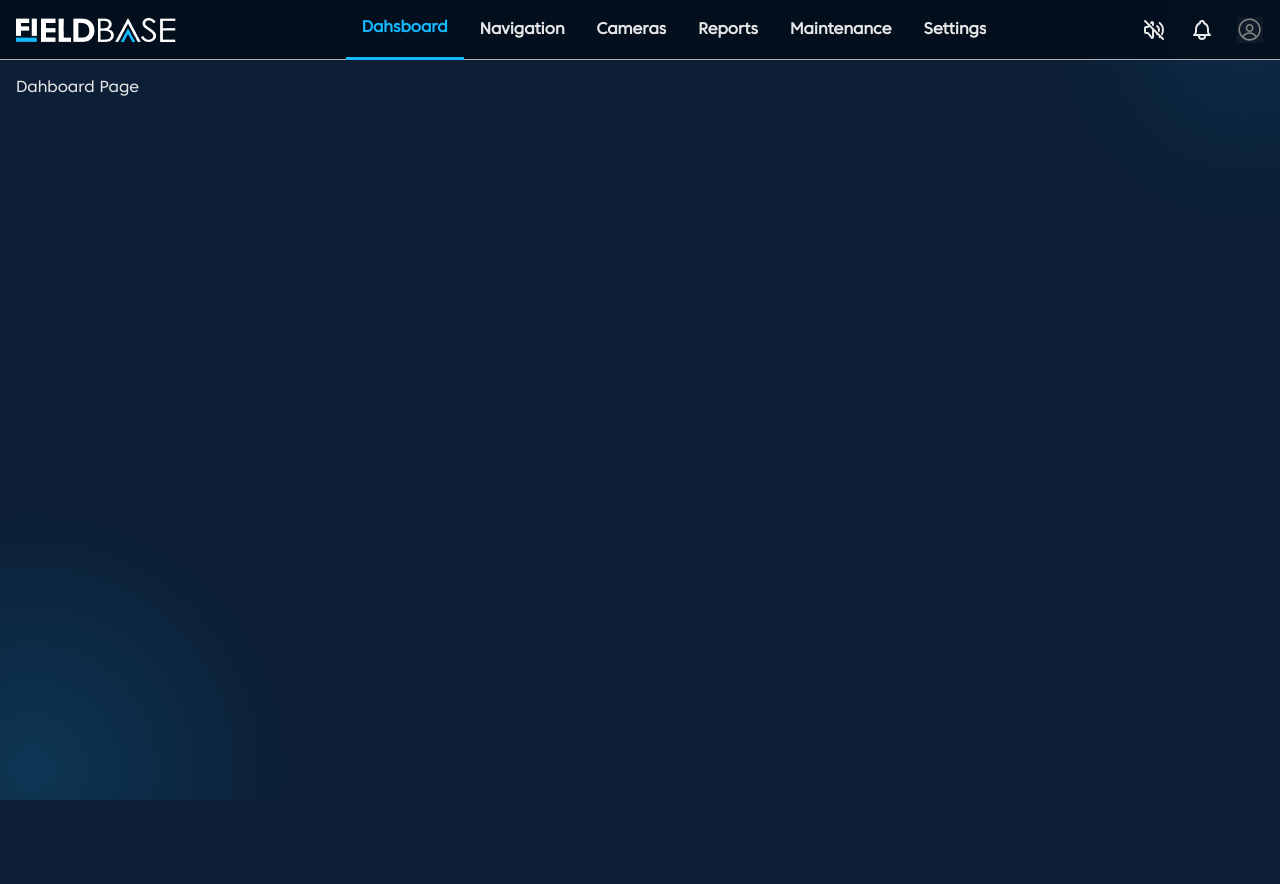
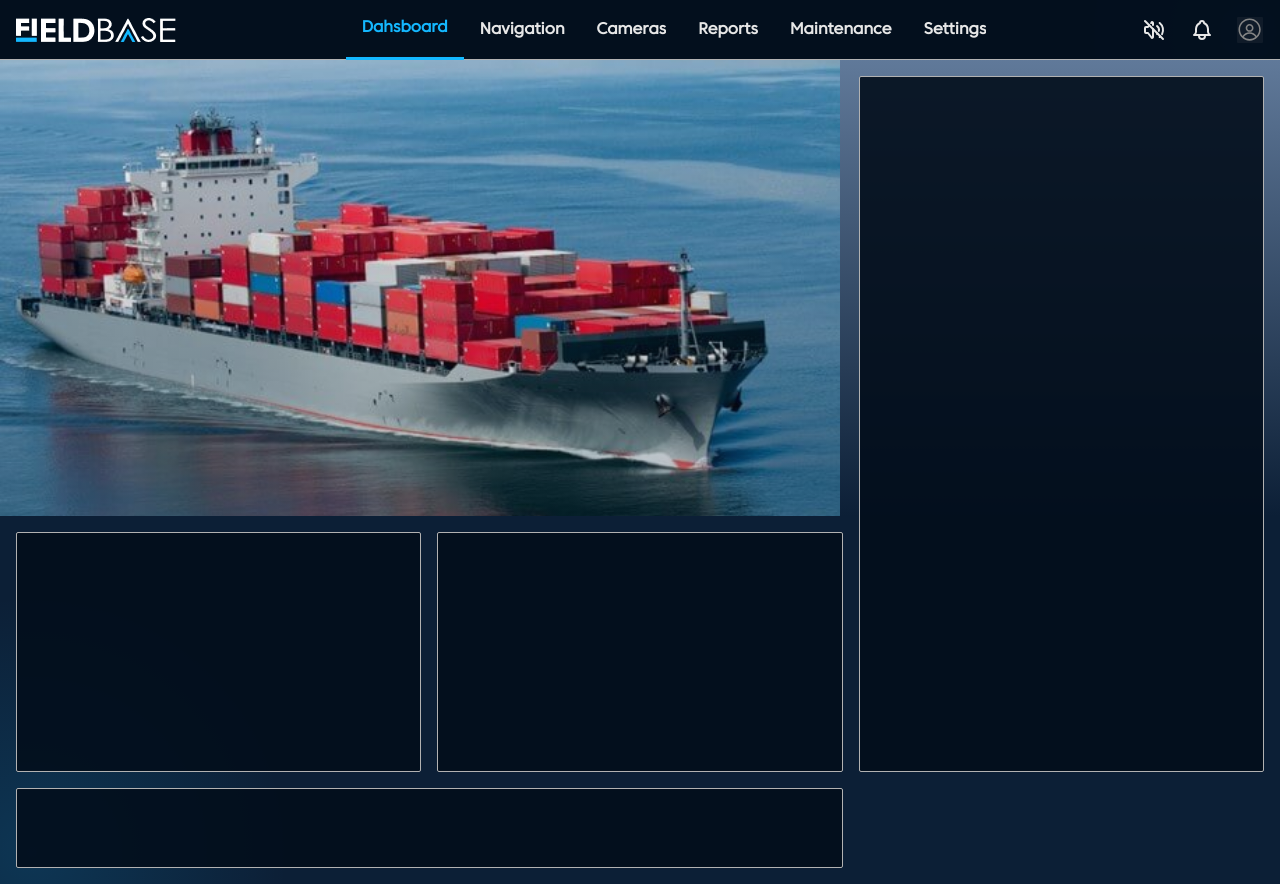
Before and after one commit to fbase-dev/surveillance_systems_ui, a Next.js app: page /admin/dashboard in a window 1280 px wide. Before the commit the page ends 800 px from the top, so only its background shows below. Built offline with nearby package versions, Linux system fonts and the light colour scheme.

Commit message:
Dashboard hero section IP

```diff
--- a/postcss.config.cjs
+++ b/postcss.config.cjs
@@ -5,9 +5,9 @@ module.exports = {
         variables: {
           'mantine-breakpoint-xs': '36em',
           'mantine-breakpoint-sm': '48em',
-          'mantine-breakpoint-md': '62em',
+          'mantine-breakpoint-md': '65em',
           'mantine-breakpoint-lg': '75em',
-          'mantine-breakpoint-xl': '88em',
+          'mantine-breakpoint-xl': '100em',
         },
       },
     },
--- a/src/app/admin/dashboard/page.tsx
+++ b/src/app/admin/dashboard/page.tsx
@@ -1,7 +1,26 @@
-import { Text } from "@mantine/core";
+import CamCard from "@/components/Dashboard/CamCard";
+import DetailsCard from "@/components/Dashboard/DetailsCard";
+import FrequencyCard from "@/components/Dashboard/FrequencyCard";
+import HeroSection from "@/components/Dashboard/HeroSection";
+import MapCard from "@/components/Dashboard/MapCard";
+import { Grid, GridCol, SimpleGrid, Stack, Text } from "@mantine/core";
 
 export default function Dashboard(){
     return(
-        <Text>Dahboard Page</Text>
+        <Grid>
+            <GridCol span={8}>
+                <Stack gap={"md"}>
+                    <HeroSection />
+                    <SimpleGrid cols={2} spacing={"md"}>
+                        <CamCard />
+                        <MapCard />
+                    </SimpleGrid>
+                    <FrequencyCard />
+                </Stack>
+            </GridCol>
+            <GridCol span={4}>
+                <DetailsCard />
+            </GridCol>
+        </Grid>
     )
 }
--- a/src/app/theme.tsx
+++ b/src/app/theme.tsx
@@ -95,7 +95,7 @@ export const theme = createTheme({
             "#434b57", //border
             "#4680d9",
             "#1baded1a", //hover bg
-            "#2e67c0",
+            "#030E1BE5",
             "#255bac",
             "#0E3465",
         ],
@@ -136,6 +136,12 @@ export const theme = createTheme({
           defaultProps: {
             fz: { xl: "var(--xl-font-size)" },
           },
+        },
+        Card: {
+          defaultProps:{
+            bg: "dark.7",
+            withBorder: true
+          }
         },
         InputLabel: {
           defaultProps: {
--- /dev/null
+++ b/src/components/Dashboard/CamCard.tsx
@@ -0,0 +1,9 @@
+import { Card } from "@mantine/core";
+
+export default function CamCard(){
+    return(
+        <Card h={"30vh"}>
+
+        </Card>
+    )
+}
--- /dev/null
+++ b/src/components/Dashboard/DetailsCard.tsx
@@ -0,0 +1,9 @@
+import { Card } from "@mantine/core";
+
+export default function DetailsCard(){
+    return(
+        <Card mih={"87vh"}>
+
+        </Card>
+    )
+}
--- /dev/null
+++ b/src/components/Dashboard/FrequencyCard.tsx
@@ -0,0 +1,8 @@
+import { Card } from "@mantine/core"
+
+export default function FrequencyCard(){
+    return(
+        <Card mih={"10vh"}>
+        </Card>
+    )
+}
--- /dev/null
+++ b/src/components/Dashboard/HeroSection.tsx
@@ -0,0 +1,33 @@
+import { BackgroundImage, Card, Paper } from "@mantine/core";
+
+export default function HeroSection() {
+  return (
+    <Paper
+      h={"57vh"}
+      w={"100vw"}
+      p={0}
+      pe={"lg"}
+      mt={"-md"}
+      ms={"-md"}
+      me={"lg"}
+      style={{
+        backgroundImage:
+          "linear-gradient( to bottom,rgba(14, 52, 101, 0.66),  #0C1F36 )",
+      }}
+      radius={0}
+    >
+      <Paper
+        w={"66.67%"}
+        h={"100%"}
+        radius={0}
+        style={{
+          backgroundImage:
+            "linear-gradient( to bottom,  #0E346500,rgba(12, 31, 54, 0.3) ), url(/images/hero_section.webp)",
+          backgroundSize: "cover",
+          backgroundRepeat: "no-repeat",
+          backgroundPositionY: "25%"
+        }}
+      />
+    </Paper>
+  );
+}
--- /dev/null
+++ b/src/components/Dashboard/MapCard.tsx
@@ -0,0 +1,9 @@
+import { Card } from "@mantine/core";
+
+export default function MapCard(){
+    return(
+        <Card h={"30vh"}>
+
+        </Card>
+    )
+}
--- a/src/components/Shell.tsx
+++ b/src/components/Shell.tsx
@@ -14,20 +14,20 @@ export default function Shell({ children }: { children: React.ReactNode }) {
 
   return (
     <AppShell
-      header={{ height: 60 }}
+      header={{ height: {base: 60, xl: 100} }}
       navbar={{
         width: 300,
-        breakpoint: "sm",
+        breakpoint: "md",
         collapsed: { desktop: true, mobile: !opened },
       }}
       padding="md"
     >
       <AppShell.Header>
         <Group h="100%" px="md">
-          <Burger opened={opened} onClick={toggle} hiddenFrom="sm" size="sm" />
+          <Burger opened={opened} onClick={toggle} hiddenFrom="md" size="sm" />
           <Group justify="space-between" style={{ flex: 1 }}>
             <Image src={"/Logo.png"} />
-            <Flex ml="xl" gap={0} visibleFrom="sm">
+            <Flex ml="xl" gap={0} visibleFrom="md">
               {navItems.map(({ name, href }, index) => (
                 <NavLink
                   styles={{ label: { fontSize: "1rem" } }}
@@ -40,7 +40,7 @@ export default function Shell({ children }: { children: React.ReactNode }) {
                 />
               ))}
             </Flex>
-            <Flex justify={"space-between"} gap={"lg"}>
+            <Flex justify={"space-between"} gap={"lg"} visibleFrom="md">
               <ActionIcon variant="subtle">
                 <IconVolumeOff />
               </ActionIcon>
```
